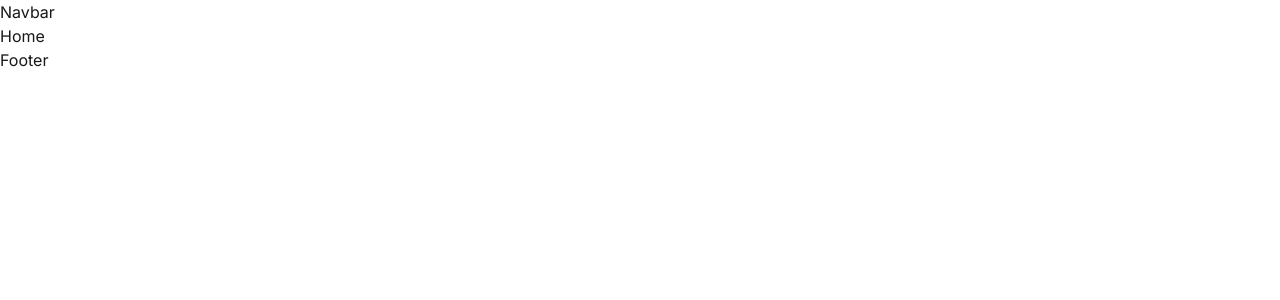
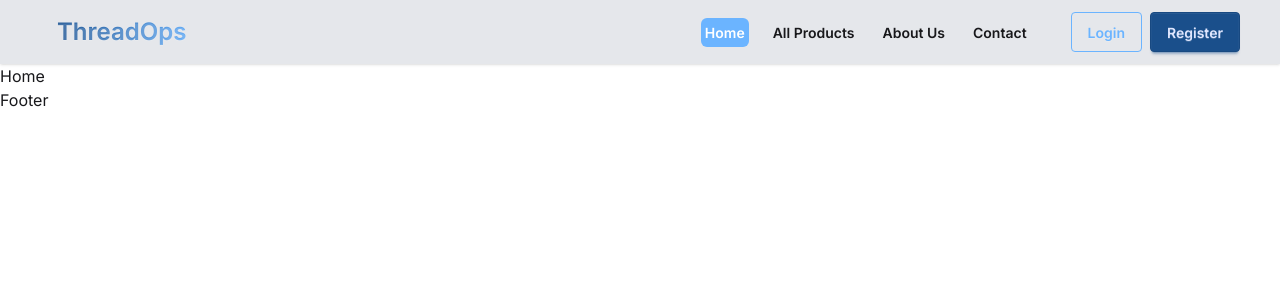
Before and after one commit to Ibne-Shahid/thread-ops-client-side, a React (Vite) app: page / in a window 1280 px wide. Shown: the top 300 px of the page. Built offline with nearby package versions, Linux system fonts and the light colour scheme.

Commit message:
navbar added

```diff
--- /dev/null
+++ b/src/Pages/AboutUs/AboutUs.jsx
@@ -0,0 +1,9 @@
+import React from 'react'
+
+const AboutUs = () => {
+  return (
+    <div>AboutUs</div>
+  )
+}
+
+export default AboutUs
--- /dev/null
+++ b/src/Pages/AlProducts/AllProducts.jsx
@@ -0,0 +1,9 @@
+import React from 'react'
+
+const AllProducts = () => {
+  return (
+    <div>AllProducts</div>
+  )
+}
+
+export default AllProducts
--- /dev/null
+++ b/src/Pages/Contact/Contact.jsx
@@ -0,0 +1,9 @@
+import React from 'react'
+
+const Contact = () => {
+  return (
+    <div>Contact</div>
+  )
+}
+
+export default Contact
--- a/src/components/Navbar/Navbar.jsx
+++ b/src/components/Navbar/Navbar.jsx
@@ -1,9 +1,45 @@
 import React from 'react'
+import { NavLink } from 'react-router'
+
 
 const Navbar = () => {
-  return (
-    <div>Navbar</div>
-  )
+    return (
+        <div className="navbar bg-base-200 shadow-sm px-10">
+            <div className="navbar-start">
+                <div className="dropdown">
+                    <div tabIndex={0} role="button" className="btn btn-ghost lg:hidden">
+                        <svg xmlns="http://www.w3.org/2000/svg" className="h-5 w-5" fill="none" viewBox="0 0 24 24" stroke="currentColor"> <path strokeLinecap="round" strokeLinejoin="round" strokeWidth="2" d="M4 6h16M4 12h8m-8 6h16" /> </svg>
+                    </div>
+                    <ul
+                        tabIndex="-1"
+                        className="menu menu-sm dropdown-content bg-base-100 rounded-box z-1 mt-3 w-52 p-2 shadow font-semibold">
+                        <NavLink className={({ isActive }) => isActive ? "bg-secondary text-white" : ""} to="/"><li>Home</li></NavLink>
+                        <NavLink className={({ isActive }) => isActive ? "bg-secondary text-white" : ""} to="all-products"><li>All Products</li></NavLink>
+                        <NavLink className={({ isActive }) => isActive ? "bg-secondary text-white" : ""} to="about-us"><li>About Us</li></NavLink>
+                        <NavLink className={({ isActive }) => isActive ? "bg-secondary text-white" : ""} to="contact"><li>Contact</li></NavLink>
+                    </ul>
+                </div>
+                <NavLink to="/" className="btn btn-ghost text-2xl bg-gradient-to-r from-primary to-secondary bg-clip-text text-transparent">ThreadOps</NavLink>
+            </div>
+
+            <div className="navbar-end">
+
+                <div className='hidden lg:block'>
+                    <ul className="menu menu-horizontal px-10 gap-5 font-semibold">
+                        <NavLink className={({ isActive }) => `${isActive ? "bg-secondary text-white" : ""} p-1 rounded-md`} to="/"><li>Home</li></NavLink>
+                        <NavLink className={({ isActive }) => `${isActive ? "bg-secondary text-white" : ""} p-1 rounded-md`} to="all-products"><li>All Products</li></NavLink>
+                        <NavLink className={({ isActive }) => `${isActive ? "bg-secondary text-white" : ""} p-1 rounded-md`} to="about-us"><li>About Us</li></NavLink>
+                        <NavLink className={({ isActive }) => `${isActive ? "bg-secondary text-white" : ""} p-1 rounded-md`} to="contact"><li>Contact</li></NavLink>
+                    </ul>
+                </div>
+
+                <div className='flex gap-2'>
+                    <button className='btn btn-outline btn-secondary'>Login</button>
+                    <button className='btn btn-primary'>Register</button>
+                </div>
+            </div>
+        </div>
+    )
 }
 
 export default Navbar
```
Also changed, not shown: src/routes/router.jsx (+15 -0 lines).
